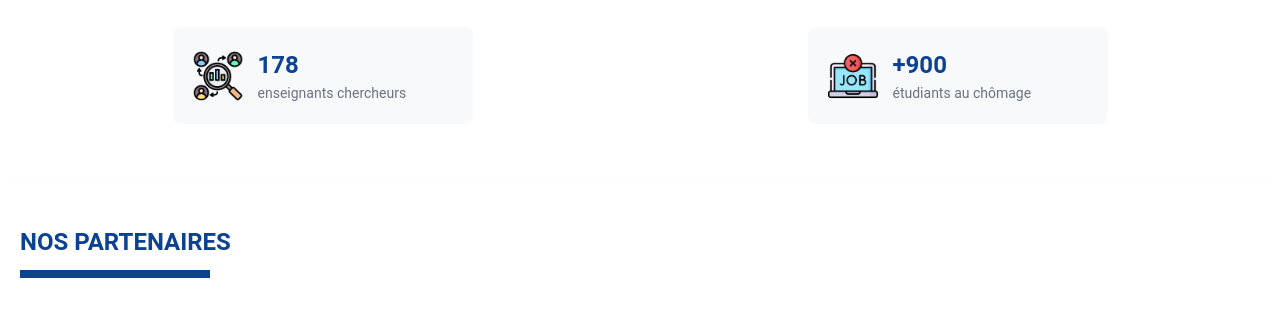
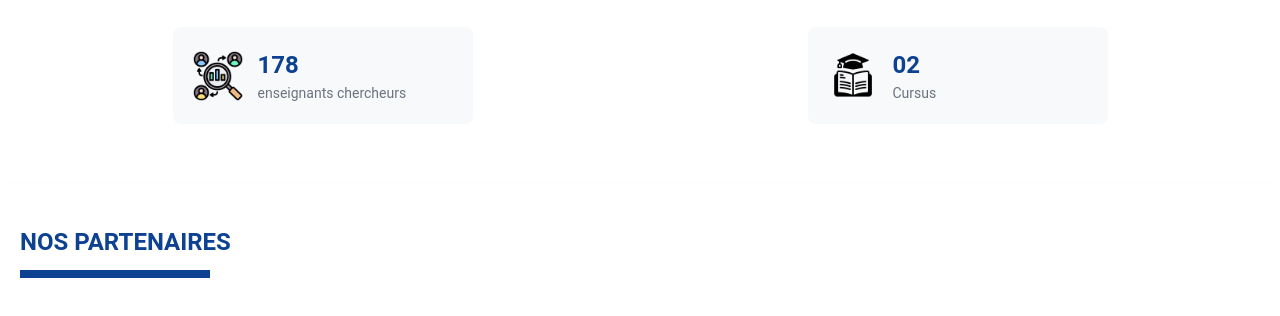
Before and after one commit to distractiontv16/instipresentation, a plain HTML site: page index.html in a window 1280 px wide. Shown: the part 1217-1533 px from the top of the page. Drawn offline with Linux system fonts and the light colour scheme.

Commit message:
De nouvelle section ajouter!

```diff
--- a/index.html
+++ b/index.html
@@ -146,10 +146,10 @@
             </div>
 
             <div class="stat-item">
-                <img src="assets/images/job-icon.png" alt="Emploi">
+                <img src="assets/images/cursus.png" alt="Emploi">
                 <div class="stat-info">
-                    <span class="number">+900</span>
-                    <span class="label">étudiants au chômage</span>
+                    <span class="number">02</span>
+                    <span class="label">Cursus</span>
                 </div>
             </div>
         </div>
```
Also changed, not shown: assets/images/cursus.png (added), assets/images/job-icon.png (deleted).
